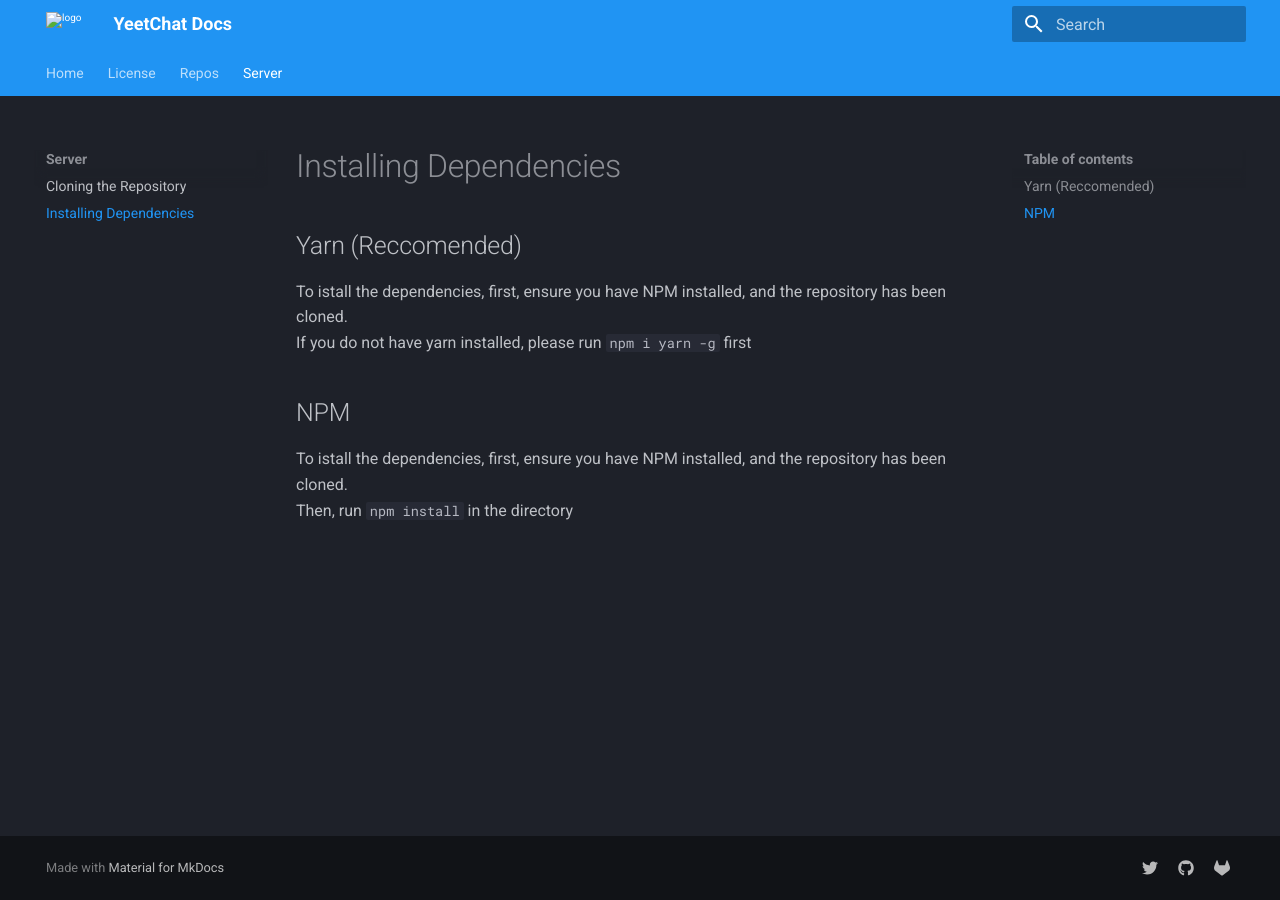
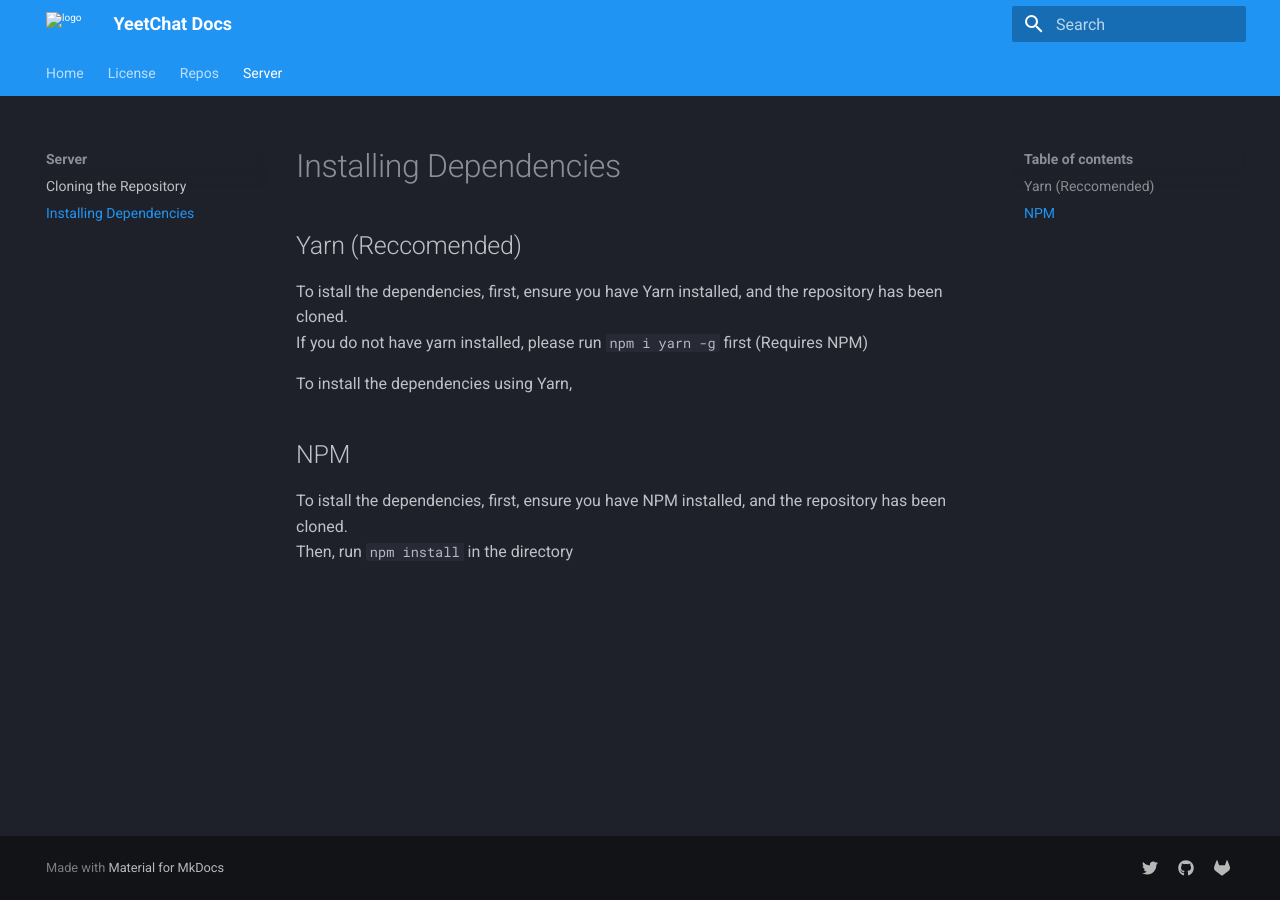
Before and after one commit to YeetChat/yeetchat-docs, an MkDocs documentation site: the page built from docs-source/Server/Setup/install_dep.md, in a window 1280 px wide. Built offline with MkDocs 1.6.1 and Material for MkDocs 9.7.7, drawn with Linux system fonts in a browser that asks for light colours.

Commit message:
yeet.chat

````diff
--- a/docs-source/Server/Setup/install_dep.md
+++ b/docs-source/Server/Setup/install_dep.md
@@ -1,7 +1,9 @@
 # Installing Dependencies
 ## Yarn (Reccomended)
-To istall the dependencies, first, ensure you have NPM installed, and the repository has been cloned.<br>
-If you do not have yarn installed, please run ```npm i yarn -g``` first
+To istall the dependencies, first, ensure you have Yarn installed, and the repository has been cloned.<br>
+If you do not have yarn installed, please run ```npm i yarn -g``` first (Requires NPM)
+
+To install the dependencies using Yarn,
 
 ## NPM
 To istall the dependencies, first, ensure you have NPM installed, and the repository has been cloned.<br>
````
